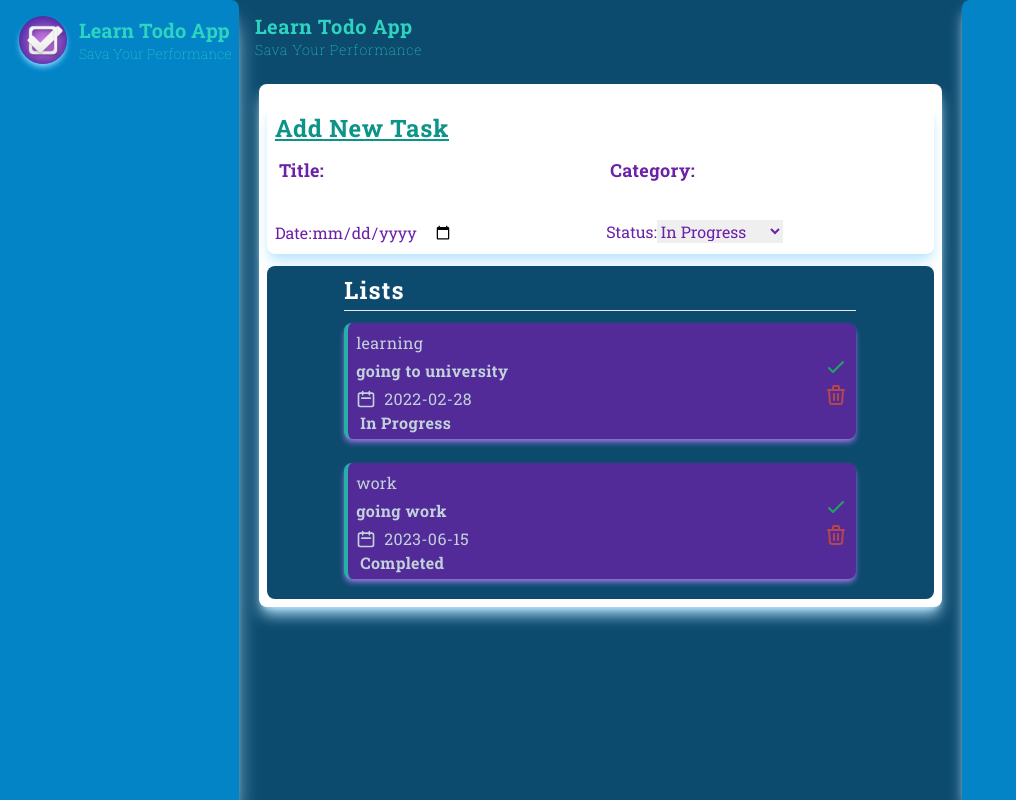
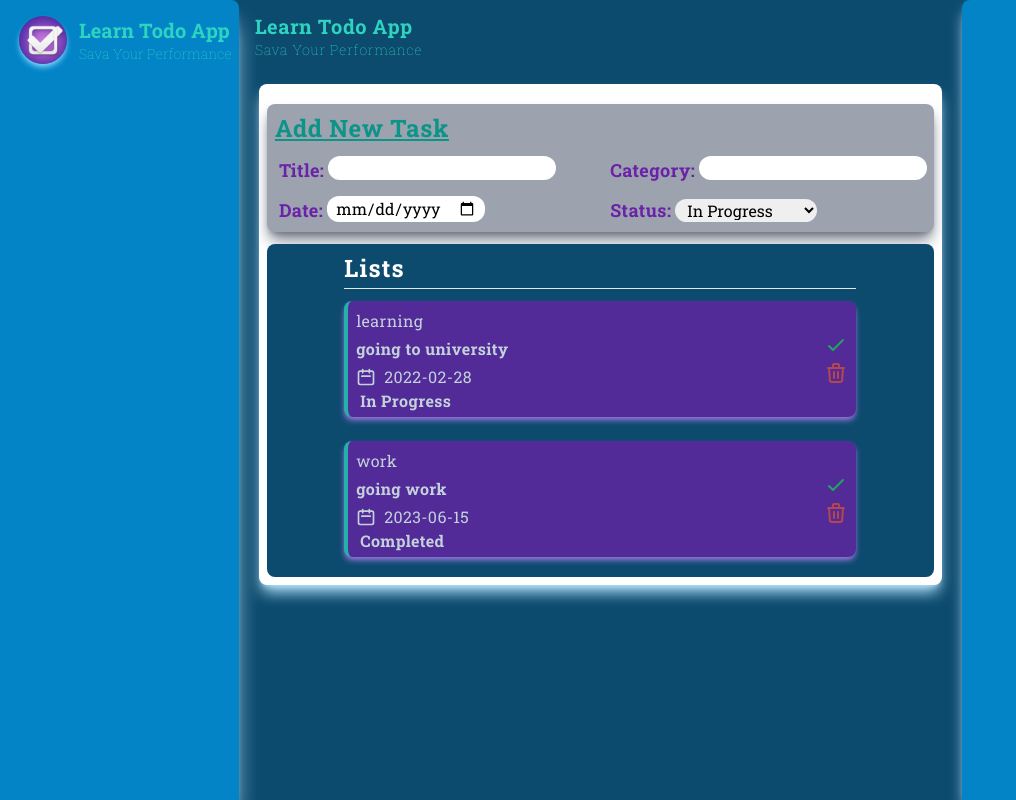
Before and after one commit to SubairMohamed/todo-project, a React (Create React App) app: page / in a window 1280 px wide. Shown: the whole page, without its empty margins (0-1016 px from the left). Built offline with nearby package versions, Linux system fonts and the light colour scheme.

Commit message:
making-style.apply-form.css

```diff
--- /dev/null
+++ b/src/components/Main/Content/Form/Form.css
@@ -0,0 +1,11 @@
+.input-group {
+   @apply flex flex-row items-start;
+}
+
+.input-control {
+    @apply px-2 text-black rounded-xl focus:outline-none focus:bg-white focus:border focus:border-sky-900;
+}
+
+.input-label {
+    @apply text-lg font-bold tracking-wide mx-1;
+}
--- a/src/components/Main/Content/Form/Form.jsx
+++ b/src/components/Main/Content/Form/Form.jsx
@@ -1,25 +1,25 @@
-
+import "./Form.css";
 
 const Form = () => {
     return (
-        <section id='form' className="card-white w-full my-3">
+        <section id='form' className="card-gray w-full my-3">
             <h1 className="text-2xl font-bold tracking-wide capitalize mb-3 text-teal-600 underline">add new task</h1>
             <form className="grid grid-cols-1 md:grid-cols-2 gap-3">
-                <div className="flex flex-row items-start">
-                    <label htmlFor='title' className="text-lg font-bold tracking-wide mx-1">Title:</label>
-                    <input type="text" name="text" id='title' className="px-2 text-black rounded-xl focus:outline-none focus:bg-teal-200 focus:border focus:border-sky-900"></input>
+                <div className="input-group">
+                    <label htmlFor='title' className="input-label">Title:</label>
+                    <input type="text" name="text" id='title' className="input-control"></input>
+                </div>
+                <div className="input-group">
+                    <label htmlFor='category' className="input-label">Category:</label>
+                    <input type="text" name="text" id='category' className="input-control"></input>
+                </div>
+                <div className="input-group">
+                    <label htmlFor='date' className="input-label">Date:</label>
+                    <input type="date" name="date" id='date' className="input-control"></input>
                 </div>
                 <div>
-                    <label htmlFor='category' className="text-lg font-bold tracking-wide mx-1">Category:</label>
-                    <input type="text" name="text" id='category' className="px-2 text-black rounded-xl focus:outline-none focus:bg-teal-200 focus:border focus:border-sky-900"></input>
-                </div>
-                <div>
-                    <label htmlFor='date'>Date:</label>
-                    <input type="date" name="date" id='date'></input>
-                </div>
-                <div>
-                    <label htmlFor='status'>Status:</label>
-                    <select>
+                    <label htmlFor='status' className="input-label">Status:</label>
+                    <select className="input-control">
                         <option disabled>Choose Status</option>
                         <option value="In Progress">In Progress</option>
                         <option value="Completed">Completed</option>
--- a/src/index.css
+++ b/src/index.css
@@ -11,3 +11,7 @@
 .card-task {
     @apply bg-purple-800 mx-2 my-3 p-2 rounded-lg text-white shadow-md shadow-purple-400
 }
+
+.card-gray {
+    @apply bg-gray-400 p-2 rounded-lg text-purple-800 shadow-lg shadow-gray-500
+}
```
